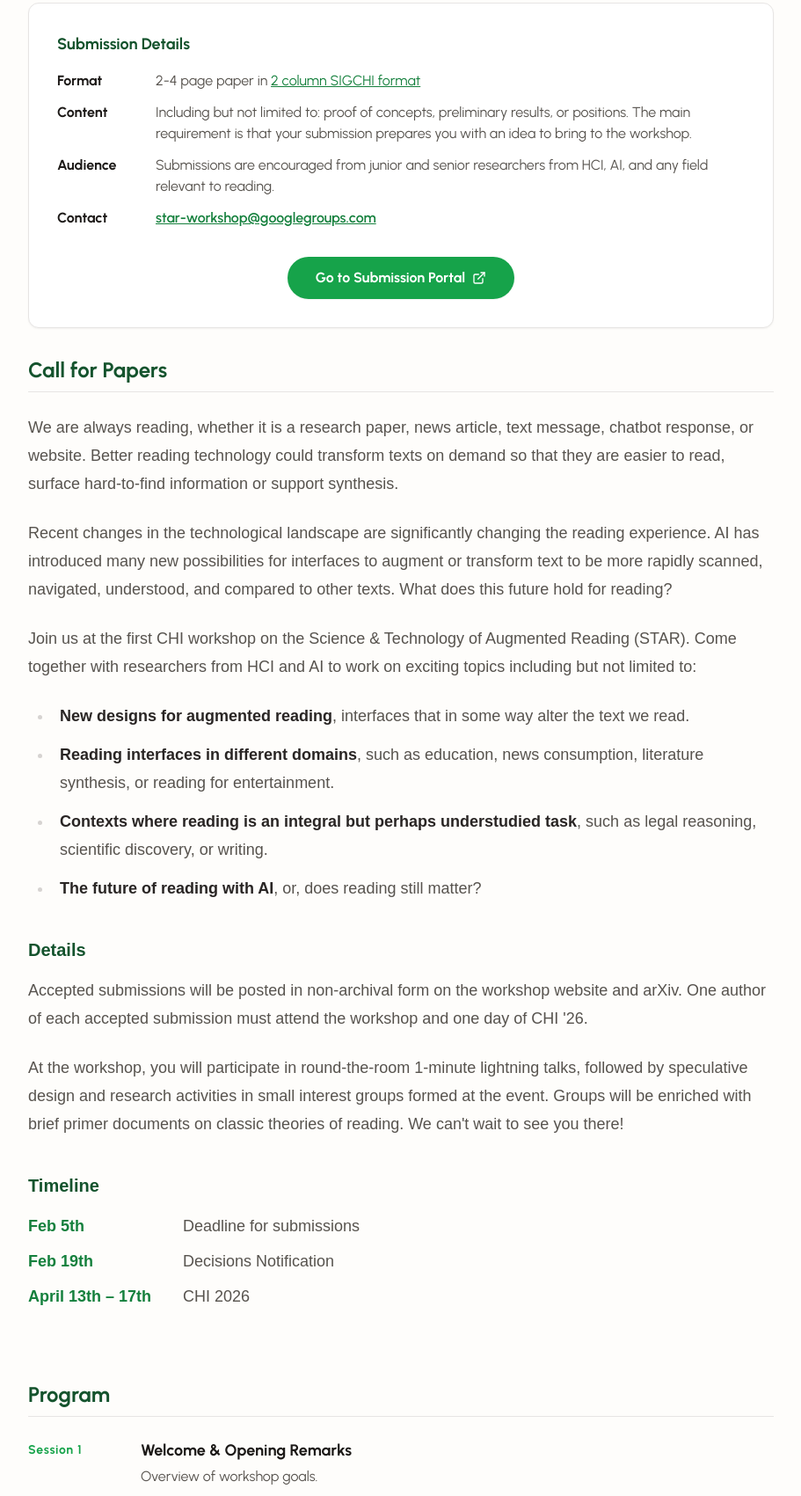
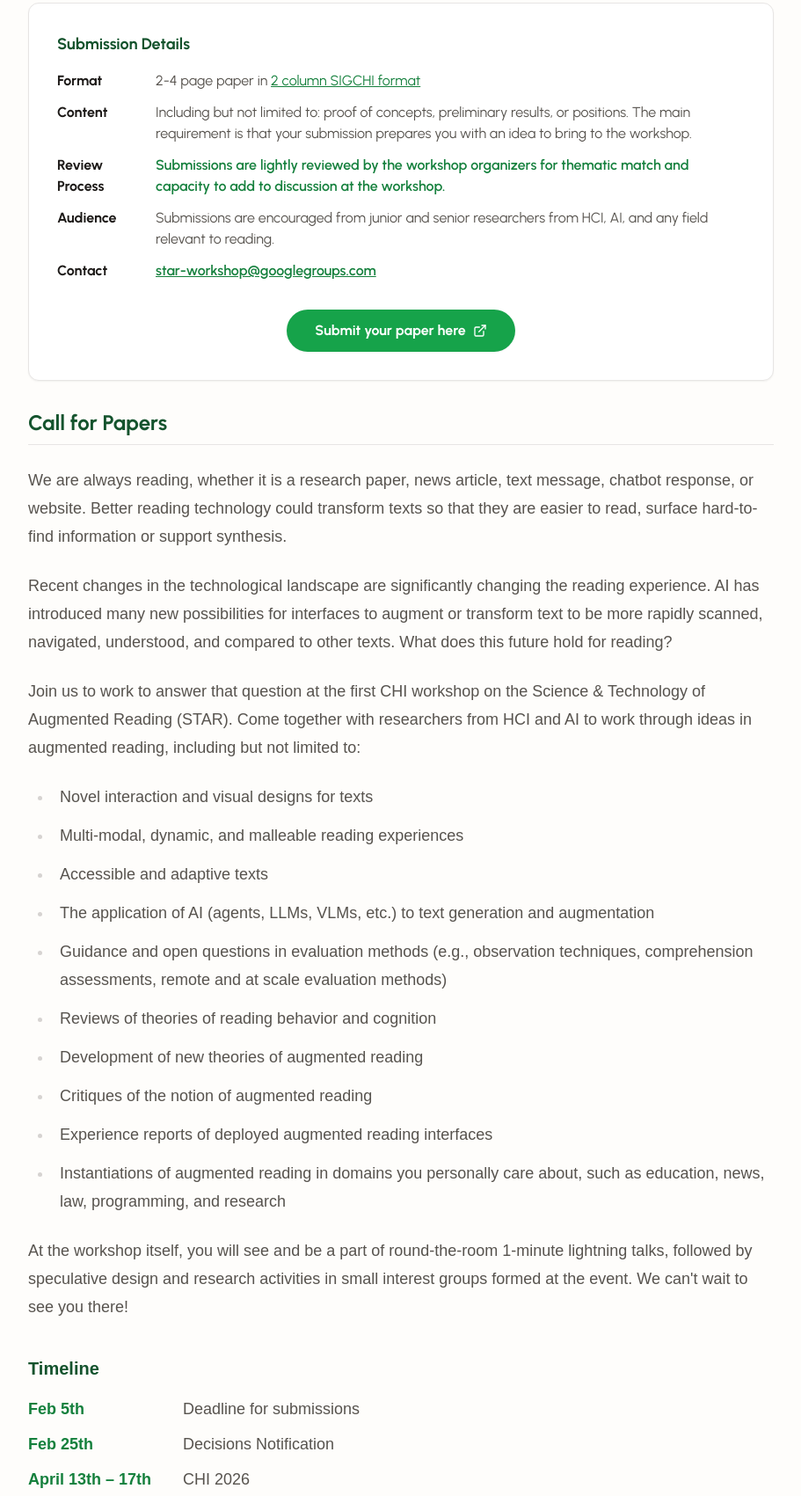
Before and after one commit to chi-star-workshop/chi-star-workshop.github.io, a website: page index.html in a window 1280 px wide. Shown: the part 738-2439 px from the top of the page at 88% size, without its empty margins (184-1095 px from the left). Drawn offline with nearby package versions, Linux system fonts and the light colour scheme.

Commit message:
updated with comments

```diff
--- a/index.html
+++ b/index.html
@@ -170,6 +170,10 @@
                     <span>Including but not limited to: proof of concepts, preliminary results, or positions. The main requirement is that your submission prepares you with an idea to bring to the workshop.</span>
                 </div>
                 <div class="flex flex-col sm:flex-row gap-1 sm:gap-4">
+                    <span class="font-bold text-stone-900 w-24 shrink-0">Review Process</span>
+                    <span class="font-semibold text-forest-700">Submissions are lightly reviewed by the workshop organizers for thematic match and capacity to add to discussion at the workshop.</span>
+                </div>
+                <div class="flex flex-col sm:flex-row gap-1 sm:gap-4">
                     <span class="font-bold text-stone-900 w-24 shrink-0">Audience</span>
                     <span>Submissions are encouraged from junior and senior researchers from HCI, AI, and any field relevant to reading.</span>
                 </div>
@@ -182,7 +186,7 @@
             <!-- Centered Portal Button -->
             <div class="mt-8 flex justify-center">
                 <a href="https://forms.gle/tYqyFY5tk6mJXq6XA" target="_blank" class="inline-flex items-center gap-2 bg-forest-600 hover:bg-forest-700 text-white font-bold py-3 px-8 rounded-full transition-colors shadow-sm">
-                    Go to Submission Portal
+                    Submit your paper here
                     <i data-lucide="external-link" class="w-4 h-4"></i>
                 </a>
             </div>
@@ -193,29 +197,39 @@
             <h2 class="text-2xl font-bold text-forest-900 mb-6 pb-2 border-b border-stone-200">Call for Papers</h2>
             <div class="prose prose-stone prose-lg">
                 <p>
-                    We are always reading, whether it is a research paper, news article, text message, chatbot response, or website. Better reading technology could transform texts on demand so that they are easier to read, surface hard-to-find information or support synthesis.
+                    We are always reading, whether it is a research paper, news article, text message, chatbot response, or website. Better reading technology could transform texts so that they are easier to read, surface hard-to-find information or support synthesis.
                 </p>
                 <p>
                     Recent changes in the technological landscape are significantly changing the reading experience. AI has introduced many new possibilities for interfaces to augment or transform text to be more rapidly scanned, navigated, understood, and compared to other texts. What does this future hold for reading?
                 </p>
                 <p>
-                    Join us at the first CHI workshop on the Science & Technology of Augmented Reading (STAR). Come together with researchers from HCI and AI to work on exciting topics including but not limited to:
+                    Join us to work to answer that question at the first CHI workshop on the Science & Technology of Augmented Reading (STAR). Come together with researchers from HCI and AI to work through ideas in augmented reading, including but not limited to:
                 </p>
 
                 <ul>
-                    <li><strong>New designs for augmented reading</strong>, interfaces that in some way alter the text we read.</li>
-                    <li><strong>Reading interfaces in different domains</strong>, such as education, news consumption, literature synthesis, or reading for entertainment.</li>
-                    <li><strong>Contexts where reading is an integral but perhaps understudied task</strong>, such as legal reasoning, scientific discovery, or writing.</li>
-                    <li><strong>The future of reading with AI</strong>, or, does reading still matter?</li>
+                    <li>Novel interaction and visual designs for texts</li>
+                    <li>Multi-modal, dynamic, and malleable reading experiences</li>
+                    <li>Accessible and adaptive texts</li>
+                    <li>The application of AI (agents, LLMs, VLMs, etc.) to text generation and augmentation</li>
+                    <li>Guidance and open questions in evaluation methods (e.g., observation techniques, comprehension assessments, remote and at scale evaluation methods)</li>
+                    <li>Reviews of theories of reading behavior and cognition</li>
+                    <li>Development of new theories of augmented reading</li>
+                    <li>Critiques of the notion of augmented reading</li>
+                    <li>Experience reports of deployed augmented reading interfaces</li>
+                    <li>Instantiations of augmented reading in domains you personally care about, such as education, news, law, programming, and research</li>
                 </ul>
 
-                <h3 class="text-xl font-bold text-forest-900 mt-10 mb-4">Details</h3>
+                <p>
+                    At the workshop itself, you will see and be a part of round-the-room 1-minute lightning talks, followed by speculative design and research activities in small interest groups formed at the event. We can't wait to see you there!
+                </p>
+
+                <!-- <h3 class="text-xl font-bold text-forest-900 mt-10 mb-4">Details</h3>
                 <p>
                     Accepted submissions will be posted in non-archival form on the workshop website and arXiv. One author of each accepted submission must attend the workshop and one day of CHI '26.
                 </p>
                 <p>
                     At the workshop, you will participate in round-the-room 1-minute lightning talks, followed by speculative design and research activities in small interest groups formed at the event. Groups will be enriched with brief primer documents on classic theories of reading. We can't wait to see you there!
-                </p>
+                </p> -->
 
                 <h3 id="timeline" class="text-xl font-bold text-forest-900 mt-10 mb-4 scroll-mt-24">Timeline</h3>
                 <div class="space-y-2 not-prose text-stone-600">
@@ -224,7 +238,7 @@
                         <span>Deadline for submissions</span>
                     </div>
                     <div class="flex flex-col sm:flex-row gap-1 sm:gap-4">
-                        <span class="font-bold text-forest-700 w-40 shrink-0">Feb 19th</span>
+                        <span class="font-bold text-forest-700 w-40 shrink-0">Feb 25th</span>
                         <span>Decisions Notification</span>
                     </div>
                     <div class="flex flex-col sm:flex-row gap-1 sm:gap-4">
@@ -242,7 +256,6 @@
             <div class="space-y-8">
                 <!-- Item -->
                 <div class="flex flex-col sm:flex-row gap-2 sm:gap-8 group">
-                    <div class="sm:w-24 flex-shrink-0 font-bold text-forest-600 text-sm pt-1 tracking-wider group-hover:text-forest-800 transition-colors">Session 1</div>
                     <div>
                         <h3 class="font-bold text-stone-900 text-lg">Welcome & Opening Remarks</h3>
                         <p class="text-stone-600 mt-1">Overview of workshop goals.</p>
@@ -250,7 +263,6 @@
                 </div>
                 <!-- Item -->
                 <div class="flex flex-col sm:flex-row gap-2 sm:gap-8 group">
-                    <div class="sm:w-24 flex-shrink-0 font-bold text-forest-600 text-sm pt-1 tracking-wider group-hover:text-forest-800 transition-colors">Session 2</div>
                     <div>
                         <h3 class="font-bold text-stone-900 text-lg">Introductions (Lightning Talks)</h3>
                         <p class="text-stone-600 mt-1">Each participant presents a single slide on "what they are thinking about right now" (1 min/person).</p>
@@ -258,7 +270,6 @@
                 </div>
                 <!-- Item -->
                 <div class="flex flex-col sm:flex-row gap-2 sm:gap-8 group">
-                    <div class="sm:w-24 flex-shrink-0 font-bold text-forest-600 text-sm pt-1 tracking-wider group-hover:text-forest-800 transition-colors">Session 3</div>
                     <div>
                         <h3 class="font-bold text-stone-900 text-lg">Affinity Group Activities</h3>
                         <p class="text-stone-600 mt-1">Small groups focusing on: Novel Interfaces, Emerging Problems, or Evaluation Techniques.</p>
```
